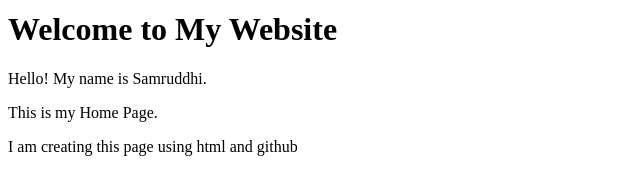
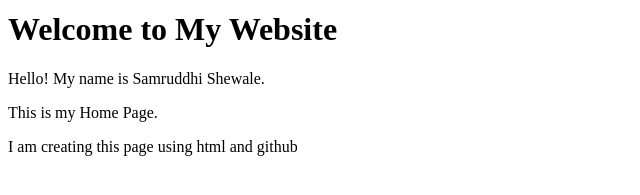
Before and after one commit to samruddhishewale2104/Assignment-3, a plain HTML site: page Index.html in a window 1280 px wide. Shown: the part 131-326 px from the top of the page, 0-640 px from the left. Drawn offline with Linux system fonts and the light colour scheme.

Commit message:
Update name in welcome message

```diff
--- a/Index.html
+++ b/Index.html
@@ -12,7 +12,7 @@
 <body>
 
     <h1>Welcome to My Website</h1>
-    <p>Hello! My name is Samruddhi.</p>
+    <p>Hello! My name is Samruddhi Shewale.</p>
     <p>This is my Home Page.</p>
     <p>I am creating this page using html and github</p>
 
```
